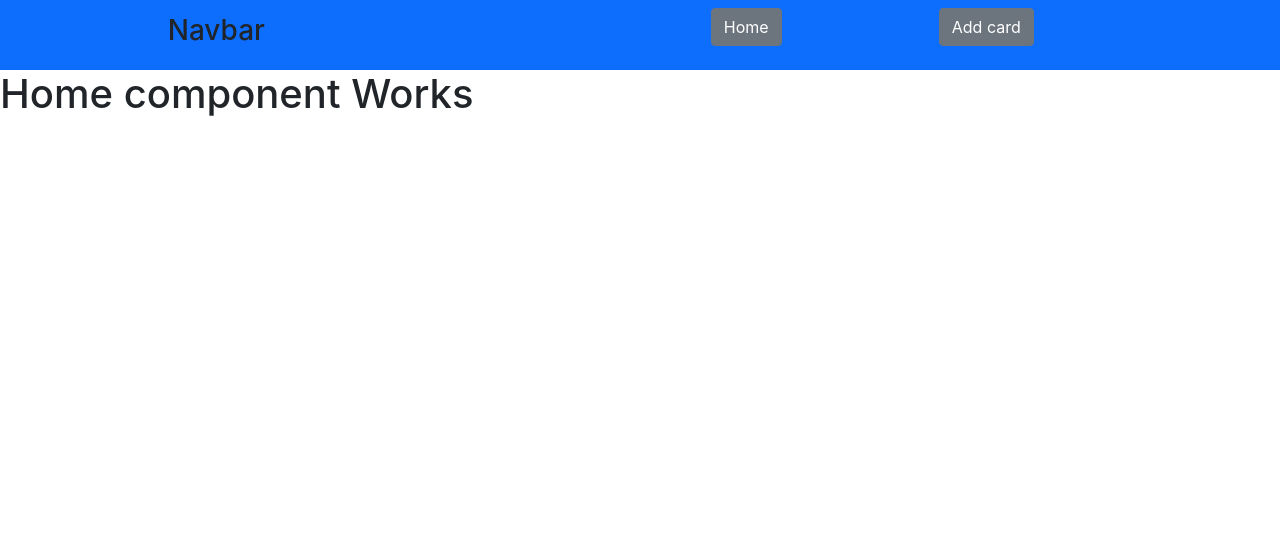
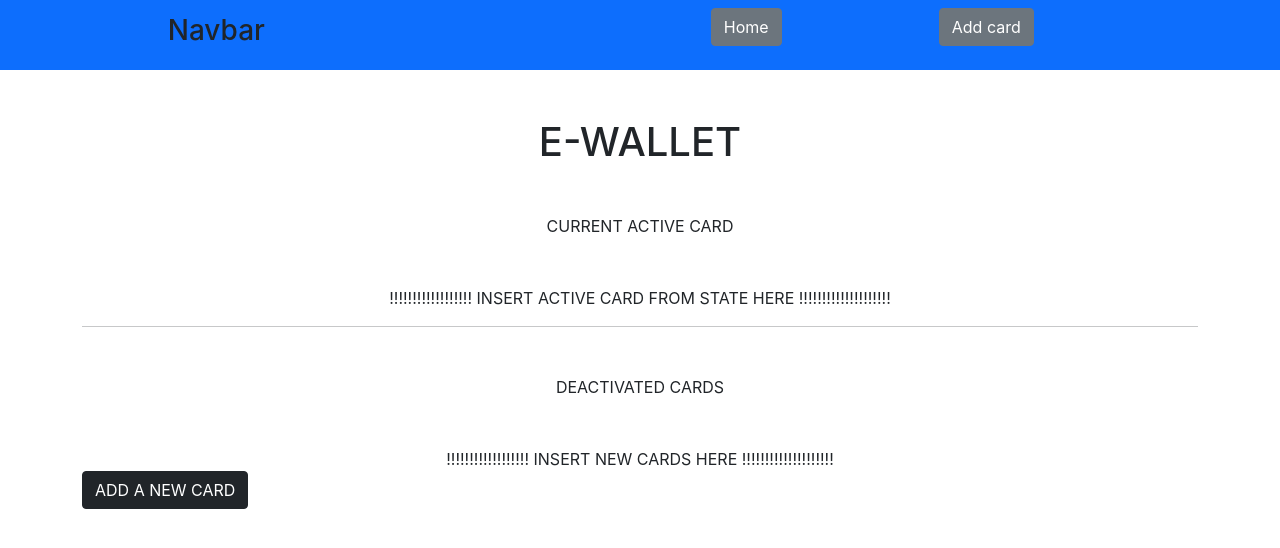
Before and after one commit to erikaxe/ewallet, a React (Create React App) app: page / in a window 1280 px wide. Shown: the top 548 px of the page. Built offline with nearby package versions, Linux system fonts and the light colour scheme.

Commit message:
created basic bootstrap style for home component

```diff
--- a/src/components/Home.jsx
+++ b/src/components/Home.jsx
@@ -1,12 +1,26 @@
 import React from "react";
+import { Link } from "react-router-dom";
 
 /* USESTATE SKA IN HÄR DEN SKA INNEHÅLLA EN INITIAL STATE SOM HAR DET FÖRSTA KORTET,
 SEN SKA DEN "FYLLAS" PÅ OCH LOOPA FRAM DE NYA KORTEN MAN LÄGGER TILL */
 
 export default function Home() {
   return (
-    <div>
-      <h1>Home component Works</h1>
+    <div className="container">
+      <h1 className="text-center mt-5">E-WALLET</h1>
+      <p className="text-center mt-5">CURRENT ACTIVE CARD</p>
+      <div className="text-center mt-5">
+        !!!!!!!!!!!!!!!!!! INSERT ACTIVE CARD FROM STATE HERE
+        !!!!!!!!!!!!!!!!!!!!
+      </div>
+      <hr />
+      <p className="text-center mt-5">DEACTIVATED CARDS</p>
+      <div className="text-center mt-5">
+        !!!!!!!!!!!!!!!!!! INSERT NEW CARDS HERE !!!!!!!!!!!!!!!!!!!!
+      </div>
+      <Link to="/addcard">
+        <button className="btn btn-dark">ADD A NEW CARD</button>
+      </Link>
     </div>
   );
 }
```
